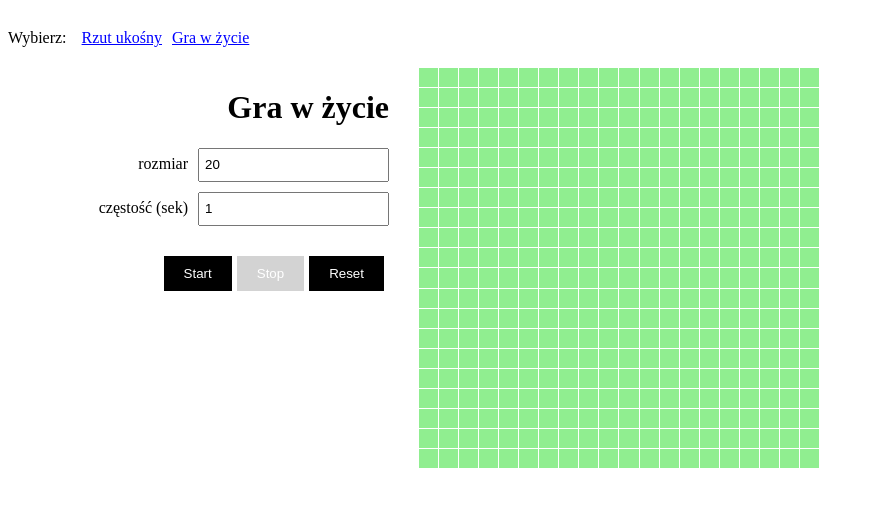
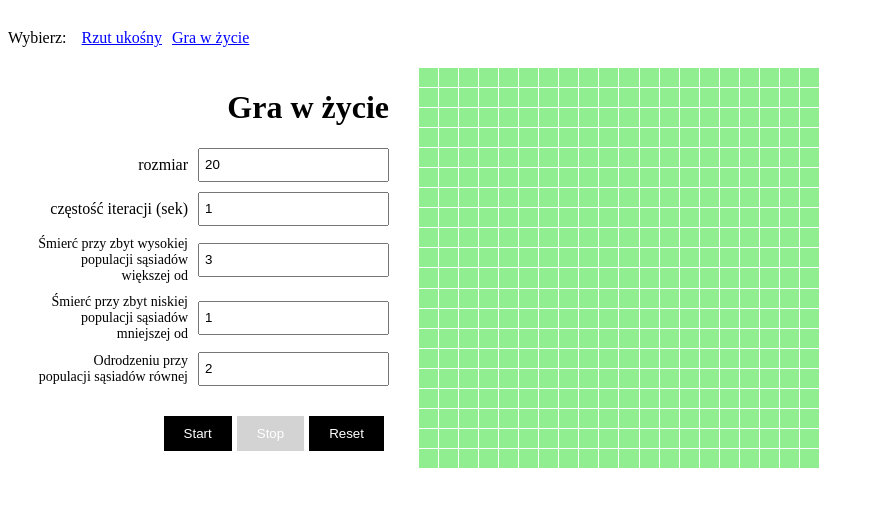
Before and after one commit to rpoltorak/simulations, a React (Create React App) app: page /game-of-life in a window 1280 px wide. Shown: the top 506 px of the page, without its empty margins (0-873 px from the left). Built offline with nearby package versions, Linux system fonts and the light colour scheme.

Commit message:
Create rules and availability to change them

```diff
--- a/src/App.css
+++ b/src/App.css
@@ -21,6 +21,8 @@ nav ul li a {
 }
 
 .sim-row {
+  display: flex;
+  align-items: center;
   margin-bottom: 10px;
 }
 
@@ -39,6 +41,10 @@ nav ul li a {
   display: inline-block;
   width: 150px;
   text-align: right;
+}
+
+.sim-row .small {
+  font-size: 14px;
 }
 
 .sim-buttons {
--- a/src/GameOfLife.js
+++ b/src/GameOfLife.js
@@ -10,6 +10,11 @@ function GameOfLife() {
   const [cells, setCells] = useState([]);
   const [isRunning, setIsRunning] = useState(false);
   const [frequency, setFrequency] = useState(1);
+  const [rules, setRules] = useState({
+    overpopulation: 3,
+    underpopulation: 1,
+    rebirth: 2
+  });
 
   const createModel = () => {
     let model = [];
@@ -70,10 +75,21 @@ function GameOfLife() {
   };
 
   const runIteration = () => {
-    const updatedModel = model.map(items =>
-      items.map(item => {
-        // const neighbours = calculateNeighbours(x, y);
-        return !item;
+    const updatedModel = model.map((cells, x) =>
+      cells.map((aliveState, y) => {
+        const { overpopulation, underpopulation, rebirth } = rules;
+        const neighbours = calculateNeighbours(x, y);
+
+        if (!aliveState && neighbours === rebirth) {
+          return true;
+        } else if (
+          neighbours > overpopulation ||
+          neighbours < underpopulation
+        ) {
+          return false;
+        }
+
+        return aliveState;
       })
     );
 
@@ -94,6 +110,14 @@ function GameOfLife() {
     setIsRunning(false);
     setModel(createModel());
     setCells(createCells());
+  };
+
+  const changeRules = (rule, value) => {
+    const updatedRules = Object.assign({}, rules, {
+      [rule]: value
+    });
+
+    setRules(updatedRules);
   };
 
   useEffect(() => {
@@ -121,12 +145,54 @@ function GameOfLife() {
             />
           </div>
           <div className="sim-row">
-            <label>częstość (sek)</label>
+            <label>częstość iteracji (sek)</label>
             <input
               className="text-input"
               type="number"
               value={frequency}
               onChange={event => setFrequency(Number(event.target.value))}
+              disabled={isRunning}
+            />
+          </div>
+          <div className="sim-row">
+            <label className="small">
+              Śmierć przy zbyt wysokiej populacji sąsiadów większej od
+            </label>
+            <input
+              className="text-input"
+              type="number"
+              value={rules.overpopulation}
+              onChange={event =>
+                changeRules("overpopulation", Number(event.target.value))
+              }
+              disabled={isRunning}
+            />
+          </div>
+          <div className="sim-row">
+            <label className="small">
+              Śmierć przy zbyt niskiej populacji sąsiadów mniejszej od
+            </label>
+            <input
+              className="text-input"
+              type="number"
+              value={rules.underpopulation}
+              onChange={event =>
+                changeRules("underpopulation", Number(event.target.value))
+              }
+              disabled={isRunning}
+            />
+          </div>
+          <div className="sim-row">
+            <label className="small">
+              Odrodzeniu przy populacji sąsiadów równej
+            </label>
+            <input
+              className="text-input"
+              type="number"
+              value={rules.rebirth}
+              onChange={event =>
+                changeRules("rebirth", Number(event.target.value))
+              }
               disabled={isRunning}
             />
           </div>
@@ -156,7 +222,7 @@ function GameOfLife() {
             className="cell"
             key={`${x},${y}`}
             onClick={() => toggleCell(x, y)}
-            style={{ backgroundColor: model[x][y] ? "violet" : "lightgreen" }}
+            style={{ backgroundColor: model[x][y] ? "black" : "lightgreen" }}
           />
         ))}
       </div>
```
